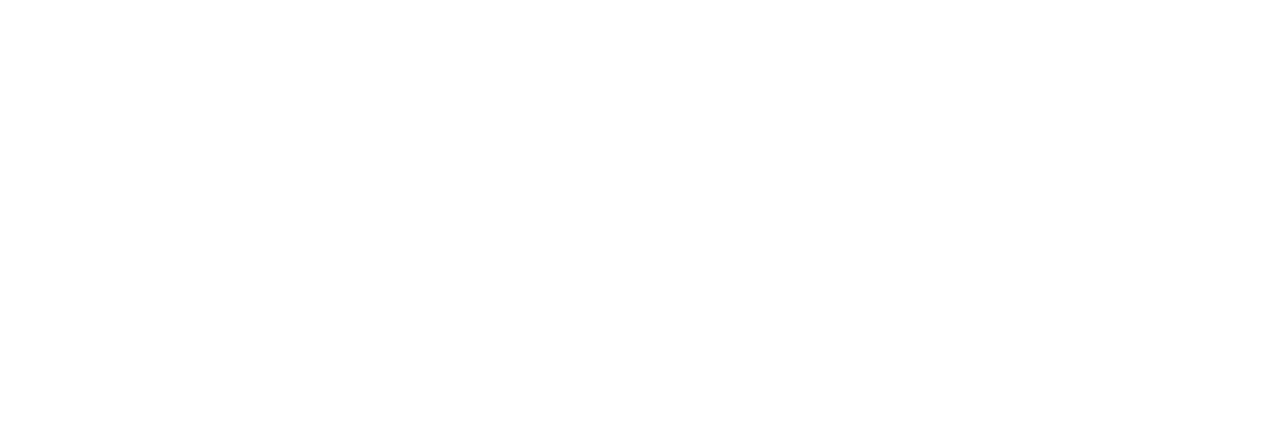
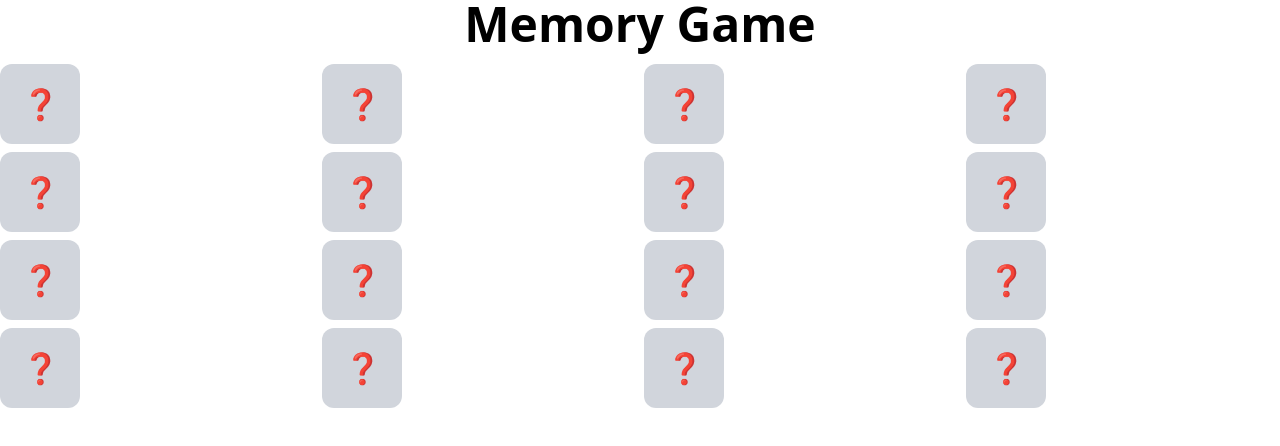
Before and after one commit to Espadv69/Course-2025, a React (Vite) app in the folder memory/: page / in a window 1280 px wide. Shown: the top 446 px of the page. Built offline with nearby package versions, Linux system fonts and the light colour scheme; the HTML template or start-up script is replaced by a standard one.

Commit message:
Add game board layout and restart button in MemoryGame component

```diff
--- a/memory/src/components/MemoryGame.jsx
+++ b/memory/src/components/MemoryGame.jsx
@@ -65,6 +65,28 @@ const MemoryGame = () => {
     setMatches(0)
     setSelectedCards([])
   }
+
+  return (
+    <div className="text-center w-full">
+      <h2 className="text-5xl font-bold">Memory Game</h2>
+      <div className="grid grid-cols-4 justify-center gap-2 mt-4 ">
+        {cards.map((card) => (
+          <div
+            key={card.id}
+            className={`size-20 text-3xl flex items-center justify-center bg-gray-300 rounded-xl cursor-pointer  ${
+              card.flipped ? 'bg-white' : ''
+            }`}
+            onClick={() => handleCardClick(card)}
+          >
+            {card.flipped || card.matched ? card.emoji : '❓'}
+          </div>
+        ))}
+      </div>
+      {matches === initialCards.length && (
+        <button onClick={resetGame}>Restart Game</button>
+      )}
+    </div>
+  )
 }
 
 export default MemoryGame
```
